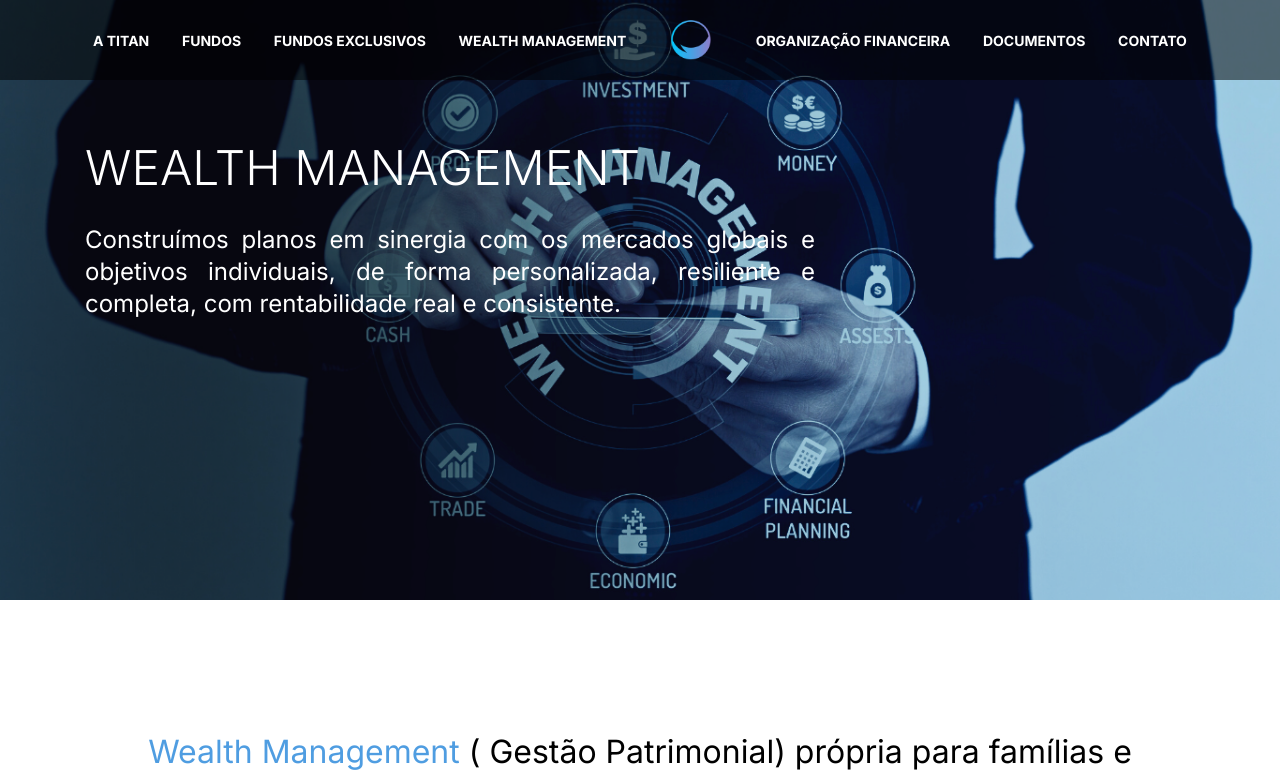
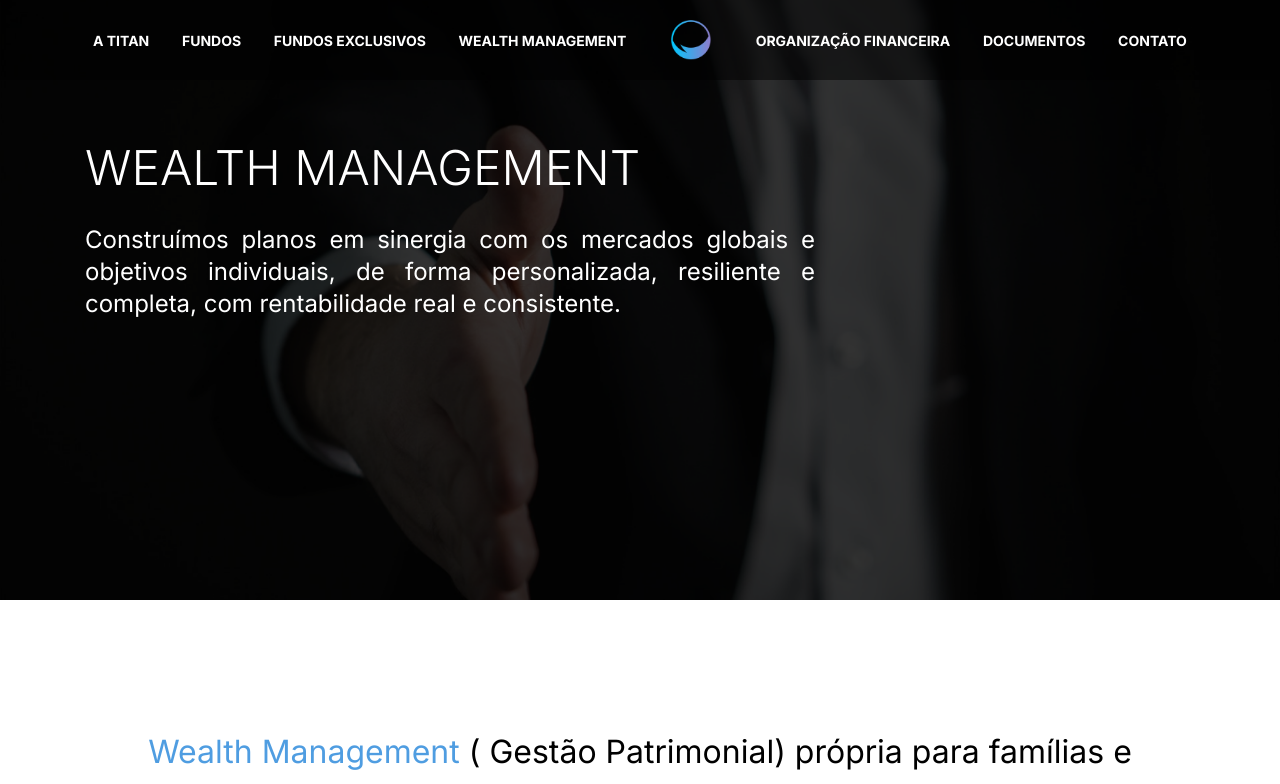
Before and after one commit to Vinicius-Macedo/lp-monitor, a Next.js app: page /wealth-management in a window 1280 px wide. Shown: the top 784 px of the page. Built offline with nearby package versions, Linux system fonts and the light colour scheme.

Commit message:
Ajustes no frontend

```diff
--- a/src/pages/contato.tsx
+++ b/src/pages/contato.tsx
@@ -9,7 +9,7 @@ export default function Contato() {
   return (
     <main>
       <HeroSectionGeneric
-        title={"TRABALHE CONOSCO"}
+        title={"FALE CONOSCO"}
         text={"Construa sua carreira na Titan"}
         imgAdress={"trabalhe-conosco/trabalhe-conosco.webp"}
         imgAlt={"Imagem abstrata de tecnologia sobre trabalho em quipe"}
--- a/src/pages/index.tsx
+++ b/src/pages/index.tsx
@@ -142,7 +142,7 @@ export default function Home() {
             <CardBlueWithImage
               imgAdress={"home/icone-wealth-management.png"}
               imgAlt={"icone de diamante"}
-              text={"WEALTH MANAGEMENT"}
+              text={"FUNDOS EXCLUSIVOS"}
             />
             <CardBlueWithImage
               imgAdress={"home/icone-fids.png"}
--- a/src/pages/wealth-management.tsx
+++ b/src/pages/wealth-management.tsx
@@ -30,7 +30,7 @@ export default function WealthManagement() {
         </div>
 
         <Image
-          src={"wealth-management/wealth-hero.png"}
+          src={"wealth-management/wealth-hero-2.png"}
           alt={
             "Fundo abstrato com celular gerindo vários aplicativos sobre investimentos"
           }
```
Also changed, not shown: public/wealth-management/wealth-hero-2.png (added), public/wealth-management/wealth-hero.png.
